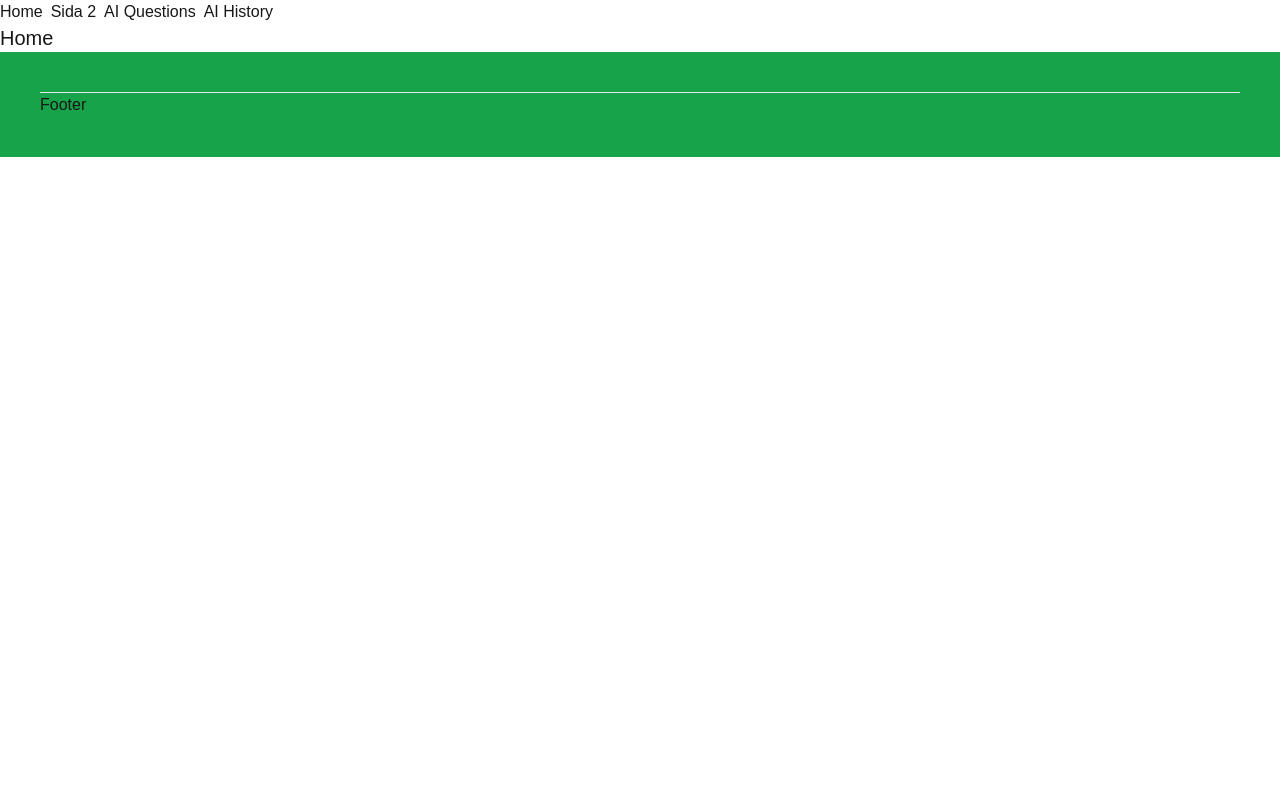
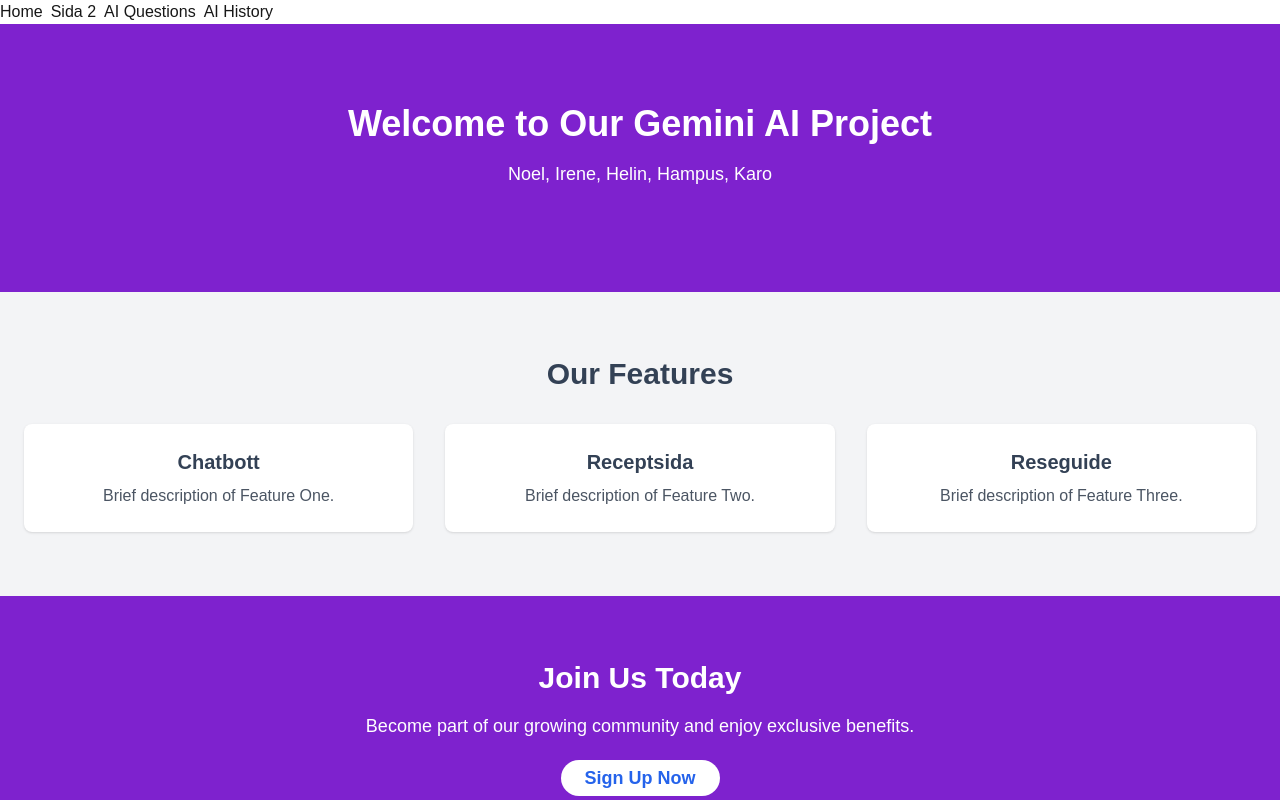
Before and after one commit to NoelPerland/gemini_project, a Next.js app: page / in a window 1280 px wide. Shown: the top 800 px of the page. Built offline with nearby package versions, Linux system fonts and the light colour scheme.

Commit message:
Styled homesid at index.js with tialwind and made the startside

```diff
--- a/pages/index.js
+++ b/pages/index.js
@@ -1,21 +1,60 @@
-import Image from "next/image";
-import { Geist, Geist_Mono } from "next/font/google";
-import Link from "next/link";
-
-const geistSans = Geist({
-  variable: "--font-geist-sans",
-  subsets: ["latin"],
-});
-
-const geistMono = Geist_Mono({
-  variable: "--font-geist-mono",
-  subsets: ["latin"],
-});
-
 export default function Home() {
   return (
-    <div>
-      <h2 className="text-xl">Home</h2>
-    </div>
+    <main className="min-h-screen bg-gray-100">
+      {/* Hero Section */}
+      <section className="bg-purple-700 text-white text-center py-20">
+        <div className="container mx-auto px-6">
+          <h1 className="text-4xl font-bold mb-4">
+            Welcome to Our Gemini AI Project
+          </h1>
+          <p className="text-lg mb-6">Noel, Irene, Helin, Hampus, Karo</p>
+        </div>
+      </section>
+
+      {/* Features Section */}
+      <section id="features" className="py-16">
+        <div className="container mx-auto px-6 text-center text-slate-700">
+          <h2 className="text-3xl font-bold mb-8">Our Features</h2>
+          <div className="grid md:grid-cols-3 gap-8">
+            <div className="bg-white p-6 shadow rounded-lg">
+              <h3 className="text-xl font-bold mb-2 text-slate-700">
+                Chatbott
+              </h3>
+              <p className="text-gray-600">Brief description of Feature One.</p>
+            </div>
+            <div className="bg-white p-6 shadow rounded-lg">
+              <h3 className="text-xl font-bold mb-2 text-slate-700">
+                Receptsida
+              </h3>
+              <p className="text-gray-600">Brief description of Feature Two.</p>
+            </div>
+            <div className="bg-white p-6 shadow rounded-lg">
+              <h3 className="text-xl font-bold mb-2 text-slate-700">
+                Reseguide
+              </h3>
+              <p className="text-gray-600">
+                Brief description of Feature Three.
+              </p>
+            </div>
+          </div>
+        </div>
+      </section>
+
+      {/* Call to Action Section */}
+      <section className="bg-purple-700 text-white py-16">
+        <div className="container mx-auto px-6 text-center">
+          <h2 className="text-3xl font-bold mb-4">Join Us Today</h2>
+          <p className="text-lg mb-6">
+            Become part of our growing community and enjoy exclusive benefits.
+          </p>
+          <a
+            href="/signup"
+            className="bg-white text-blue-600 px-6 py-2 rounded-full text-lg font-semibold hover:bg-gray-100"
+          >
+            Sign Up Now
+          </a>
+        </div>
+      </section>
+    </main>
   );
 }
```
